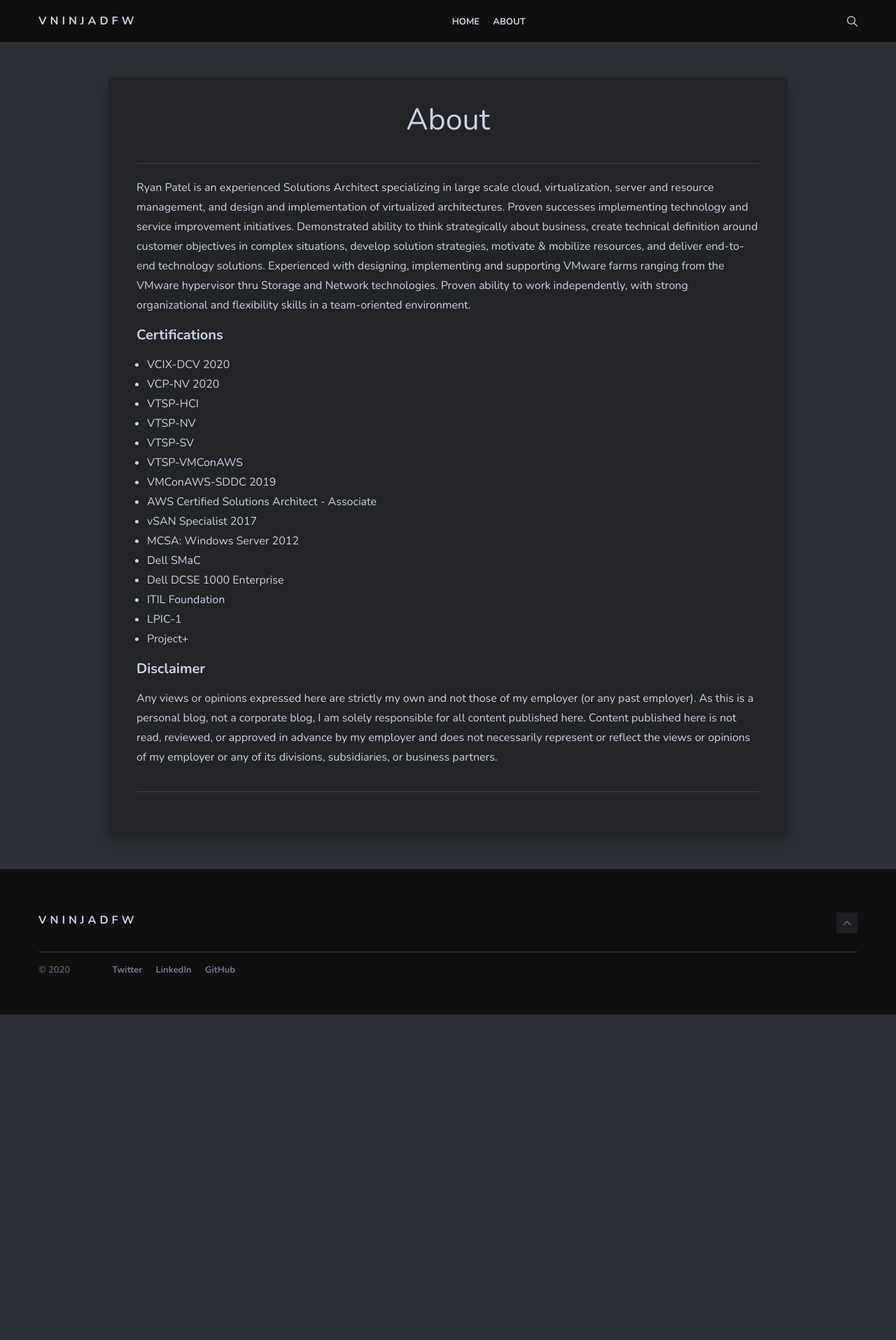
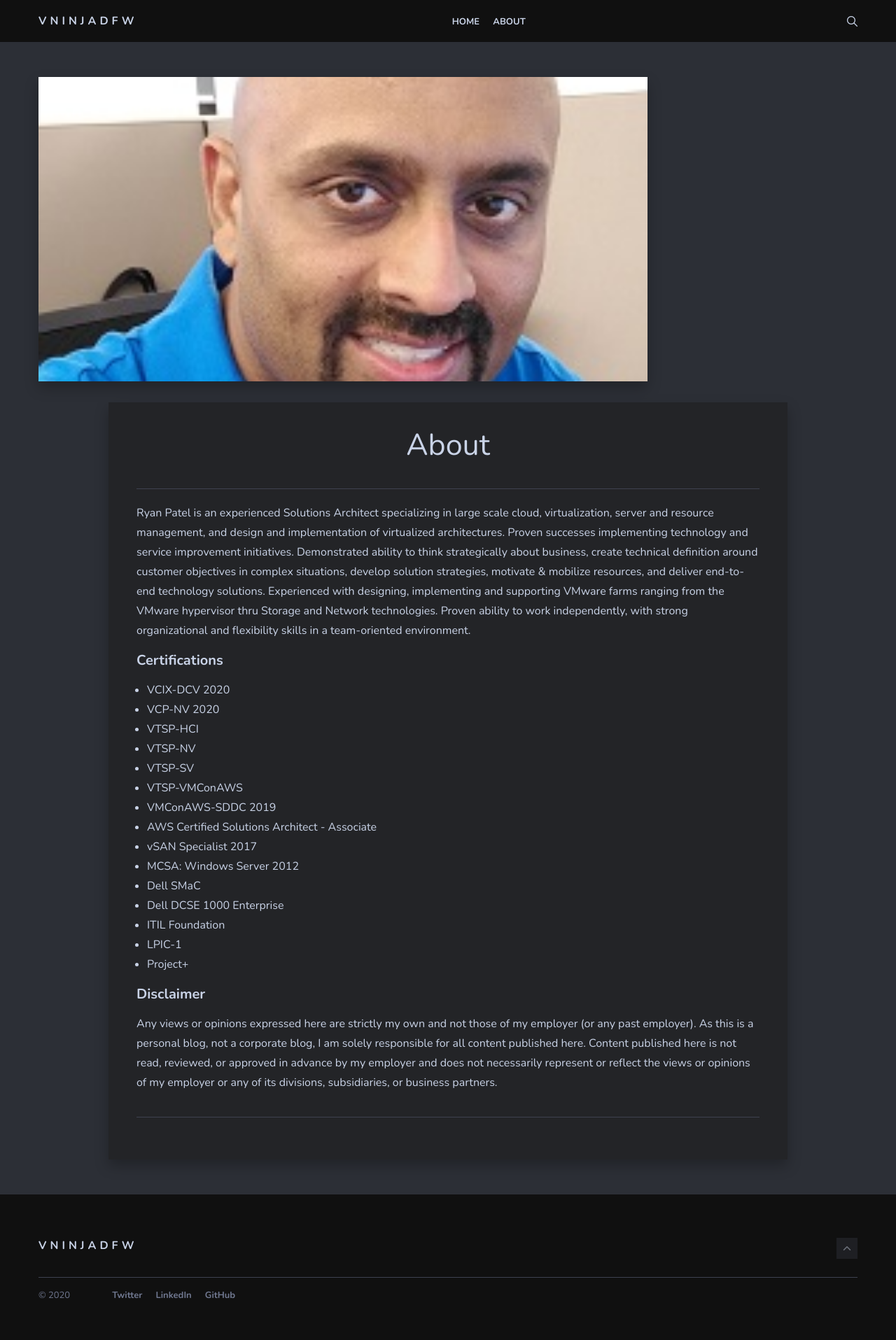
Before and after one commit to vNinjaDFW/vNinjaDFW.github.io, a Jekyll site: the page built from _pages/about.md, in a window 1280 px wide. Shown: the whole page at 70% size. Built offline with Jekyll 4.4.1, drawn with Linux system fonts in a browser that asks for light colours; nearby versions of some CDN libraries; before the commit the page ends 1450 px from its top, so only the background shows below that.

Commit message:
Update page.html

```diff
--- a/_layouts/page.html
+++ b/_layouts/page.html
@@ -3,9 +3,9 @@
 ---
 <div class="container">
 	<div class="row">
-		<div class = "col col-6 push-3">
+		<div class = "col col-9">
 			<div class="page-image-box">
-				<div class="img-fluid" style="background-image: url({{"/img/" | prepend: site.baseurl | append : page.image}})"></div>
+				<div class="page-image" style="background-image: url({{"/img/" | prepend: site.baseurl | append : page.image}})"></div>
 			</div>
 		</div>
 		<article class="col col-12 col-t-10 push-t-1 page">
```
